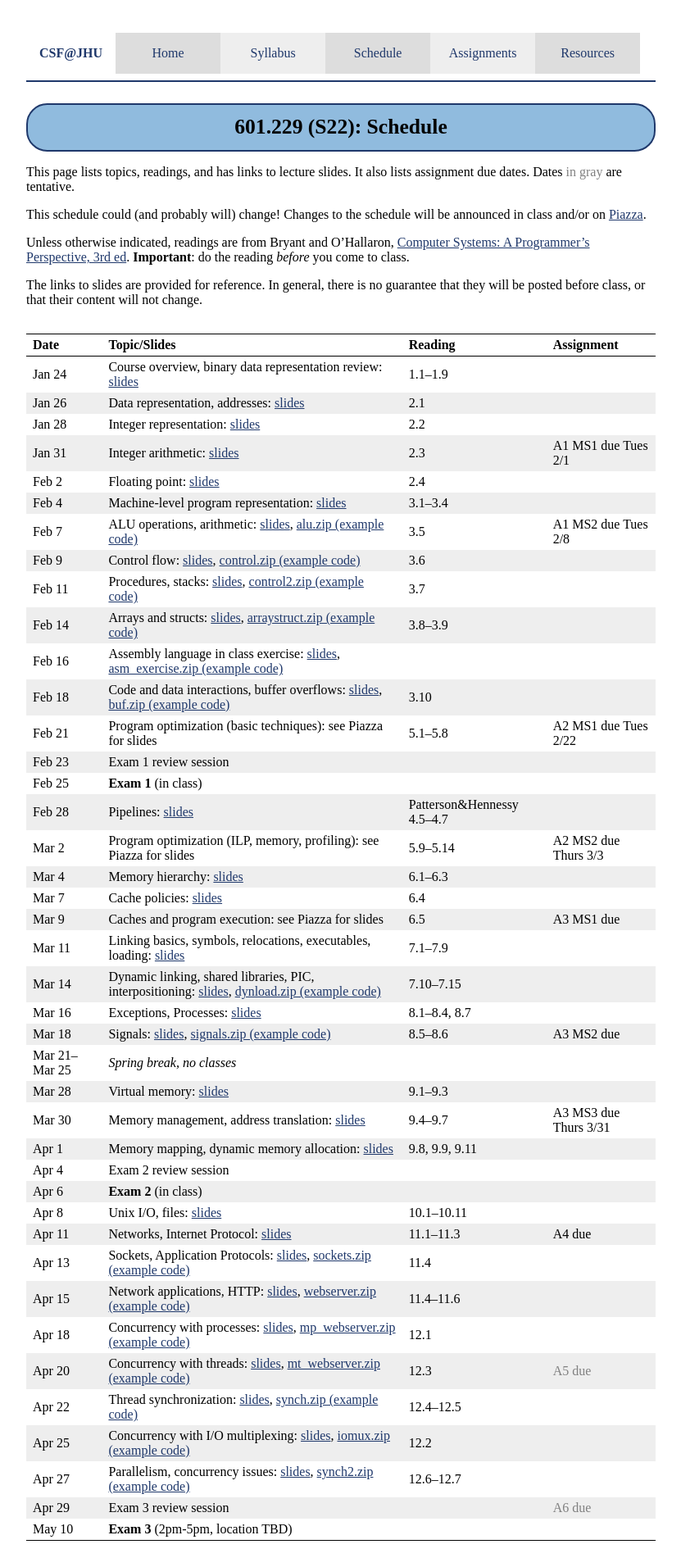
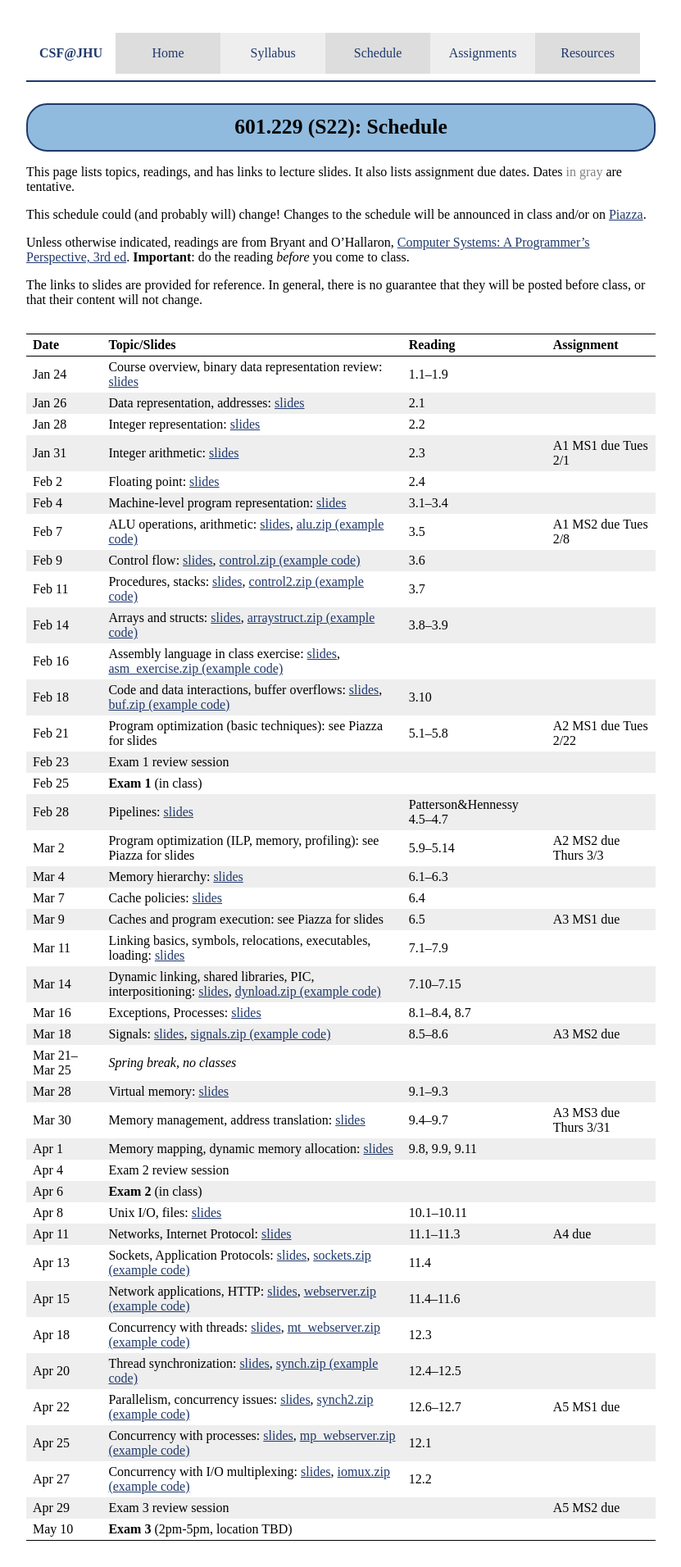
Before and after one commit to jhucsf/spring2022, a Jekyll site: the page built from schedule.md, in a window 1280 px wide. Shown: the whole page at 82% size, without its empty margins (224-1055 px from the left). Built offline with Jekyll 4.4.1, drawn with Linux system fonts in a browser that asks for light colours.

Commit message:
update schedule so threads are covered earlier

```diff
--- a/schedule.md
+++ b/schedule.md
@@ -57,10 +57,10 @@ Apr 8 | Unix I/O, files: [slides](lectures/lecture25-public.pdf) | 10.1–10.11
 Apr 11 | Networks, Internet Protocol: [slides](lectures/lecture26-public.pdf) | 11.1–11.3 | A4 due
 Apr 13 | Sockets, Application Protocols: [slides](lectures/lecture27-public.pdf), [sockets.zip (example code)](lectures/sockets.zip) | 11.4 |
 Apr 15 | Network applications, HTTP: [slides](lectures/lecture28-public.pdf), [webserver.zip (example code)](lectures/webserver.zip) | 11.4–11.6 |
-Apr 18 | Concurrency with processes: [slides](lectures/lecture29-public.pdf), [mp_webserver.zip (example code)](lectures/mp_webserver.zip) | 12.1 |
-Apr 20 | Concurrency with threads: [slides](lectures/lecture30-public.pdf), [mt_webserver.zip (example code)](lectures/mt_webserver.zip) | 12.3 | <span class='tentative'>A5 due</span>
-Apr 22 | Thread synchronization: [slides](lectures/lecture31-public.pdf), [synch.zip (example code)](lectures/synch.zip) | 12.4–12.5 |
-Apr 25 | Concurrency with I/O multiplexing: [slides](lectures/lecture32-public.pdf), [iomux.zip (example code)](lectures/iomux.zip) | 12.2 |
-Apr 27 | Parallelism, concurrency issues: [slides](lectures/lecture33-public.pdf), [synch2.zip (example code)](lectures/synch2.zip) | 12.6–12.7 |
-Apr 29 | Exam 3 review session |  | <span class='tentative'>A6 due</span>
+Apr 18 | Concurrency with threads: [slides](lectures/lecture30-public.pdf), [mt_webserver.zip (example code)](lectures/mt_webserver.zip) | 12.3 |
+Apr 20 | Thread synchronization: [slides](lectures/lecture31-public.pdf), [synch.zip (example code)](lectures/synch.zip) | 12.4–12.5 |
+Apr 22 | Parallelism, concurrency issues: [slides](lectures/lecture33-public.pdf), [synch2.zip (example code)](lectures/synch2.zip) | 12.6–12.7 | A5 MS1 due
+Apr 25 | Concurrency with processes: [slides](lectures/lecture29-public.pdf), [mp_webserver.zip (example code)](lectures/mp_webserver.zip) | 12.1 |
+Apr 27 | Concurrency with I/O multiplexing: [slides](lectures/lecture32-public.pdf), [iomux.zip (example code)](lectures/iomux.zip) | 12.2 |
+Apr 29 | Exam 3 review session |  | A5 MS2 due
 May 10 | **Exam 3** (2pm-5pm, location TBD) |  |
```
Also changed, not shown: index.md (+3 -0 lines), schedule.csv (+6 -6 lines).
